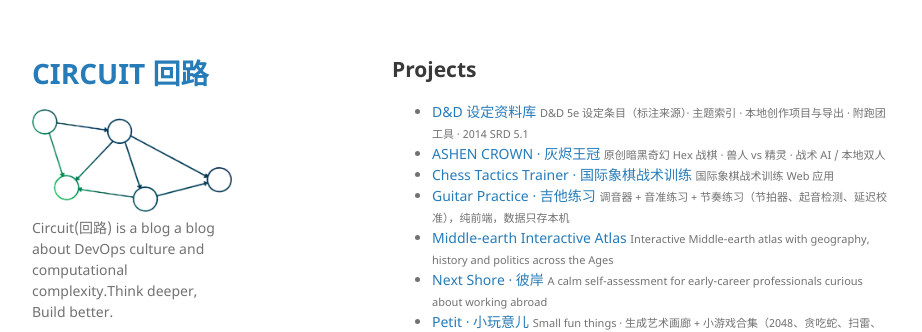
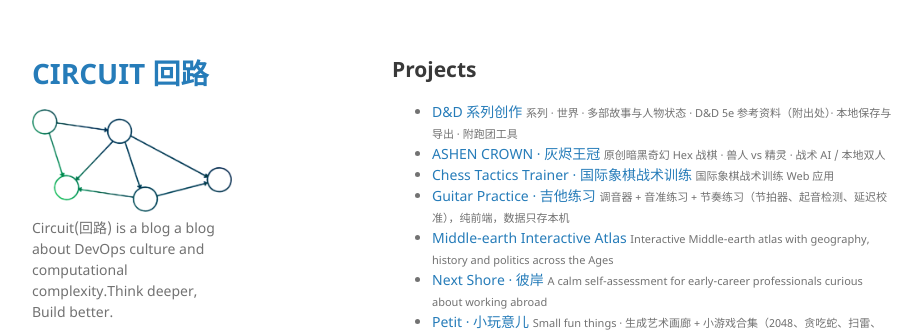
Before and after one commit to grot666/grot666.github.io, a Jekyll site: the page built from index.md, in a window 1280 px wide. Shown: the top 332 px of the page, without its empty margins (178-1100 px from the left). Built offline with Jekyll 4.4.1, drawn with Linux system fonts in a browser that asks for light colours.

Commit message:
Update dnd-companion index line

```diff
--- a/index.md
+++ b/index.md
@@ -5,7 +5,7 @@ layout: default
 <h2>Projects</h2>
 
 <ul>
-  <li><a href="/dnd-companion/">D&amp;D 设定资料库</a> <small>D&amp;D 5e 设定条目（标注来源）· 主题索引 · 本地创作项目与导出 · 附跑团工具 · 2014 SRD 5.1</small></li>
+  <li><a href="/dnd-companion/">D&amp;D 系列创作</a> <small>系列 · 世界 · 多部故事与人物状态 · D&amp;D 5e 参考资料（附出处）· 本地保存与导出 · 附跑团工具</small></li>
   <li><a href="/ashen-crown/">ASHEN CROWN · 灰烬王冠</a> <small>原创暗黑奇幻 Hex 战棋 · 兽人 vs 精灵 · 战术 AI / 本地双人</small></li>
   <li><a href="/chess-tactics-trainer/">Chess Tactics Trainer · 国际象棋战术训练</a> <small>国际象棋战术训练 Web 应用</small></li>
   <li><a href="/guitar-practice/">Guitar Practice · 吉他练习</a> <small>调音器 + 音准练习 + 节奏练习（节拍器、起音检测、延迟校准），纯前端，数据只存本机</small></li>
```
